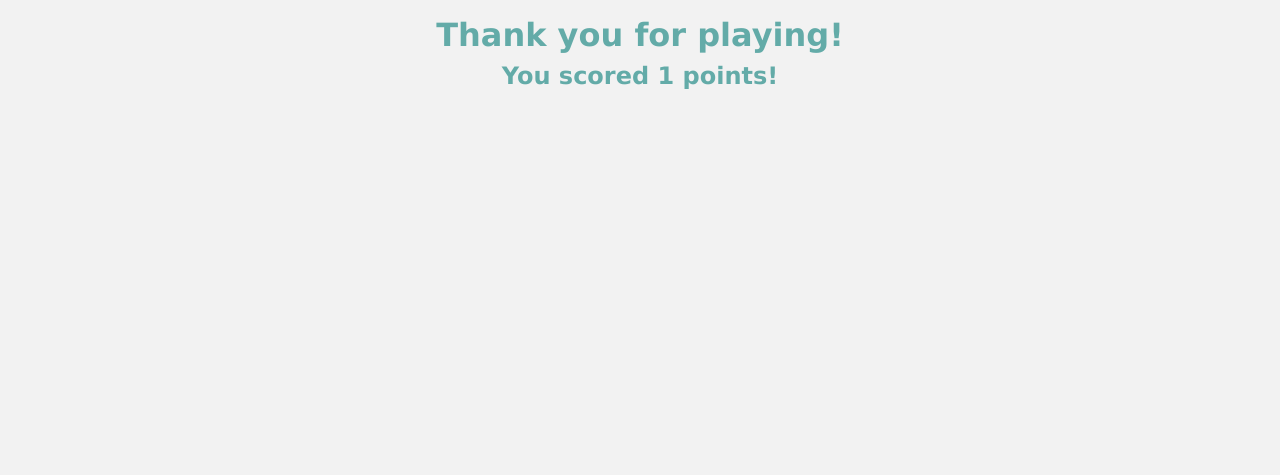
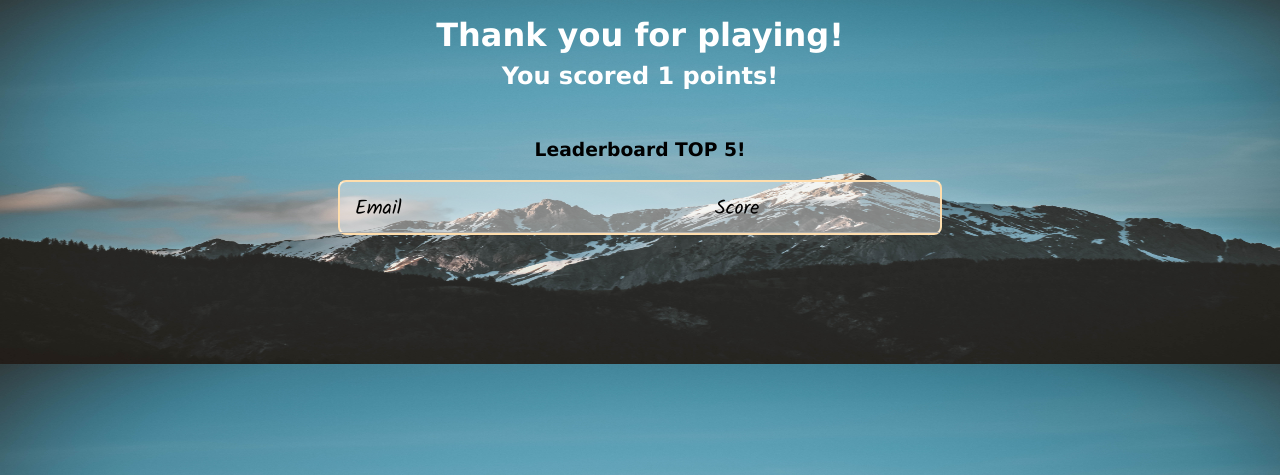
Before and after one commit to saeliddp/fate-public, a Django app: a page that uses version2/templates/version2/leaderboard.html in a window 1280 px wide. Shown: the top 475 px of the page. Run offline with Django 3.2, Linux system fonts and the light colour scheme; data that the repository does not hold is empty; parts of the project's set-up code (start-up, migrations or seed data) failed here and were passed over.

Commit message:
editted feedback and leaderboard

```diff
--- a/version2/templates/version2/leaderboard.html
+++ b/version2/templates/version2/leaderboard.html
@@ -2,12 +2,26 @@
 <html>
 <head>
   <style>
+      @import url('https://fonts.googleapis.com/css?family=Kalam&display=swap');
+    {% load staticfiles %}
+      body {
+        background-image: url("{% static 'myapp/snow-top-mountain-under-clear-sky-1054218.jpg' %}");
+          background-size: 100% 150%;
+        }
+
     .header {
       padding-top: 8px;
       margin: 0px;
       text-align: center;
-      color: #63aba8;
+      color: white;
       font-family: "verdana";
+    }
+
+
+    .board-title {
+        text-align: center;
+        padding-top: 30px;
+        font-family: "verdana";
     }
 
     .mturk-id {
@@ -24,13 +38,90 @@
     #phrase {
       display: none;
     }
+
+    #container {
+      width: 600px;
+      height: auto;
+        margin-left: auto;
+        margin-right: auto;
+        margin-top: 20px;
+        border-style: solid;
+        border-width: 2px;
+        border-color: navajowhite;
+        border-radius: 8px;
+    }
+
+    .row {
+      position: relative;
+      display: block;
+      width: 100%;
+      height: 50px;
+      border-bottom: 1px solid #AFAFAF;
+    }
+
+    .name {
+        font-size: 20px;
+        padding-top: 5px;
+      position: relative;
+      display: inline-block;
+      width: 60%;
+      line-height: 45px;
+        padding-left: 15px;
+        font-family: 'Kalam', cursive;
+    }
+
+    .score {
+        font-size: 20px;
+      position: relative;
+      display: inline-block;
+      width: 25%;
+        font-family: 'Kalam', cursive;
+    }
+
+    .row:nth-child(1) {
+      background: rgba(255, 255, 255, 0.4);
+    }
+
+    .row:nth-child(2) {
+      background: gold;
+    }
+
+    .row:nth-child(3) {
+      background: #c0c0c0;
+    }
+
+    .row:nth-child(4) {
+      background: #cd7f32;
+    }
+
+      .row:nth-child(5) {
+      background: rgba(255, 255, 255, 0.4);
+    }
+
+      .row:nth-child(6) {
+        background: rgba(255, 255, 255, 0.4);
+    }
   </style>
+
   <title>Do you Google?</title>
 </head>
 <body style="background-color: #f2f2f2">
-  <h1 class="header">Thank you for playing!</h1>
+
+  <h1 class="header header1">Thank you for playing!</h1>
   <h2 class="header">You scored {{ score }} points!</h2>
-  {% for datum in top_five %}
-	<p>{{datum.1}}: {{datum.0}}</p>
-  {% endfor %}
+  <h3 class="board-title">Leaderboard TOP 5!</h3>
+
+  <div id="container">
+      {% load staticfiles %}
+        <div class="row">
+            <div class="name">Email</div><div class="score">Score</div>
+         </div>
+      {% for datum in top_five %}
+          <div class="row">
+            <div class="name">{{datum.1}}</div><div class="score">{{datum.0}}</div>
+         </div>
+      {% endfor %}
+
+  </div>
+
 </body>
--- a/webapp2/settings.py
+++ b/webapp2/settings.py
@@ -25,7 +25,7 @@ SECRET_KEY = '1xlxrvc)_w0hd!qv3^ip)ax#yn4@4g6o@dtp+y6=rao%^f6^tl'
 # SECURITY WARNING: don't run with debug turned on in production!
 DEBUG = True
 
-ALLOWED_HOSTS = ['shielded-tundra-32718.herokuapp.com','localhost']
+ALLOWED_HOSTS = ['shielded-tundra-32718.herokuapp.com','localhost', '127.0.0.1']
 
 
 # Application definition
```
Also changed, not shown: version2/templates/version2/feedback.html (+43 -4 lines), version2/static/myapp/award.svg (added), version2/static/myapp/correct.svg (added), version2/static/myapp/first.svg (added), version2/static/myapp/second.svg (added), version2/static/myapp/snow-top-mountain-under-clear-sky-1054218.jpg (added), version2/static/myapp/third.svg (added), version2/static/myapp/wrong.svg (added), 5 other files.
